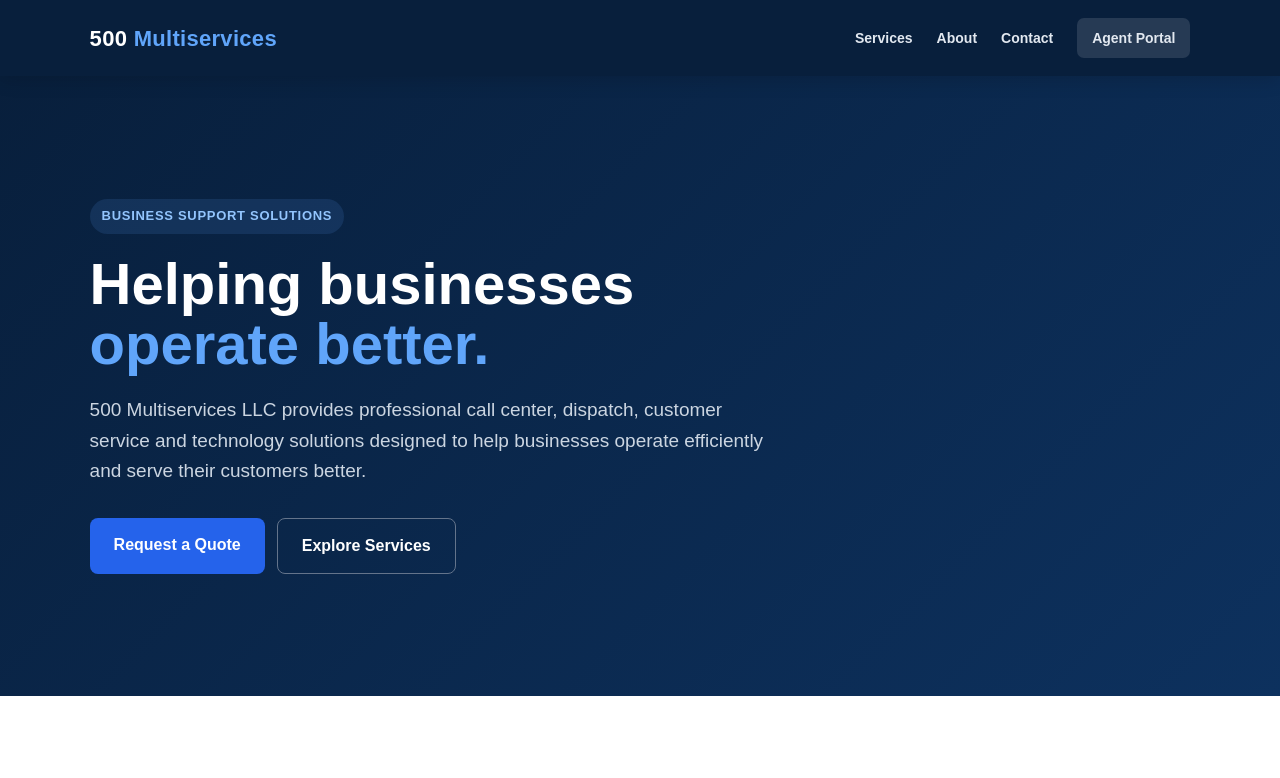
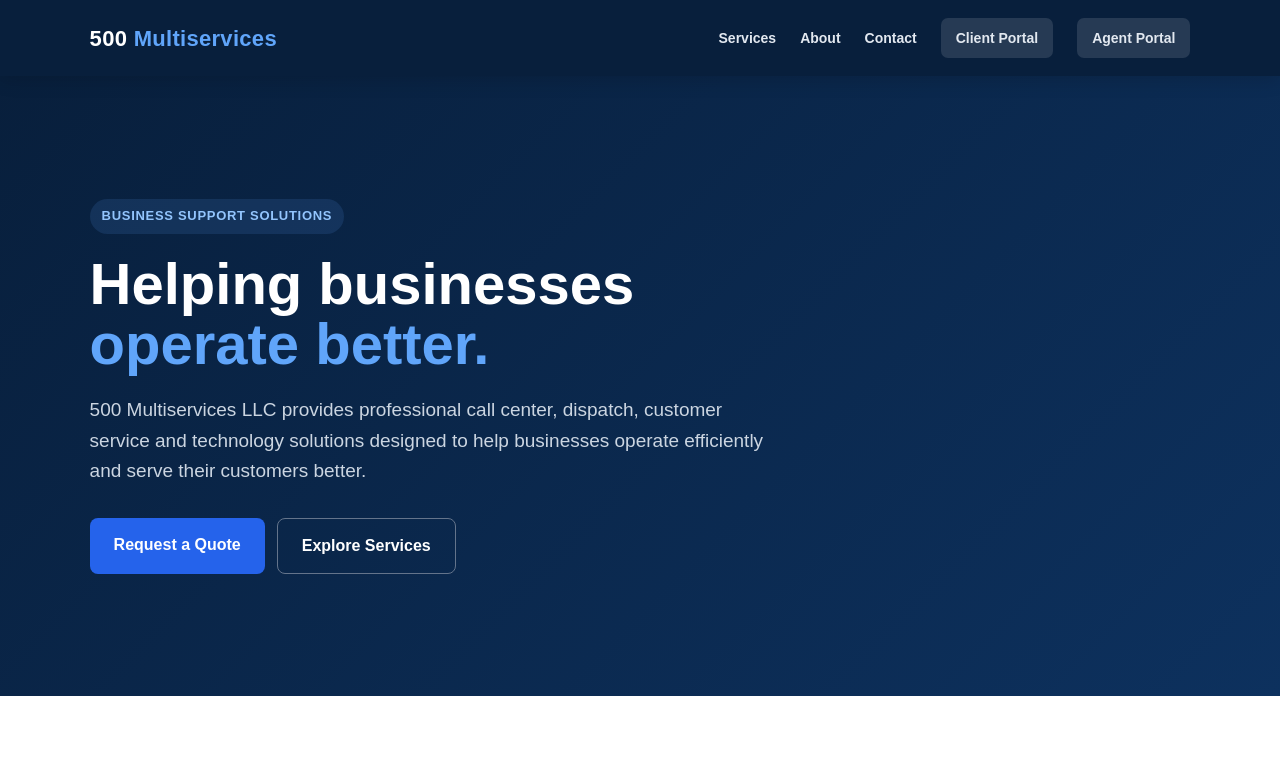
Before and after one commit to saballoshector474-max/500multi-website, a plain HTML site: page index.html in a window 1280 px wide. Shown: the top 778 px of the page. Drawn offline with Linux system fonts and the light colour scheme.

Commit message:
Connect client portal demo

```diff
--- a/index.html
+++ b/index.html
@@ -608,7 +608,11 @@ footer strong { color: white; }
 
 
 
-<a class="portal-link" href="https://agents.500multi.com" target="_blank" rel="noopener noreferrer">
+<a class="portal-link" href="client-portal.html">
+        Client Portal
+      </a>
+
+      <a class="portal-link" href="https://agents.500multi.com" target="_blank" rel="noopener noreferrer">
     Agent Portal
 </a>
 
```
